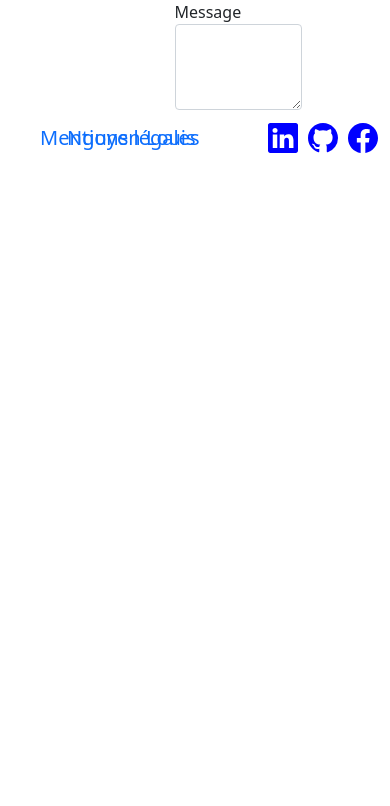
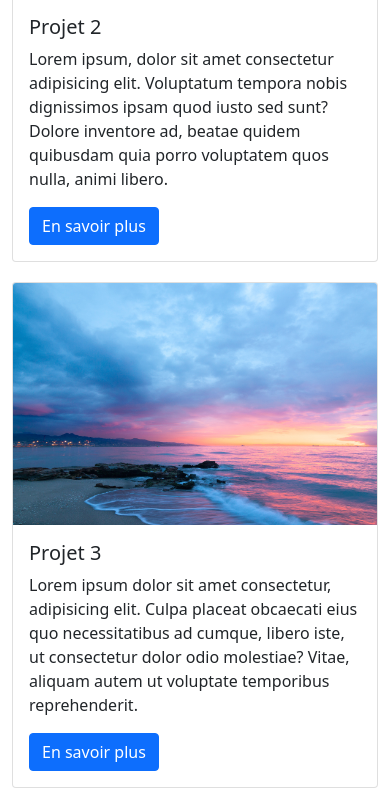
Before and after one commit to Azlou77/boostrap-project, a PHP site: page /project/index.html in a window 390 px wide; the page is wider, and only the part inside the window is pictured. Shown: the part 2324-3130 px from the top of that part. Before the commit the page ends 2477 px from the top of that part, so only its background shows below. Run offline with PHP 8.4, Linux system fonts and the light colour scheme.

Commit message:
add responsive projects section

```diff
--- a/project/css/style.css
+++ b/project/css/style.css
@@ -37,6 +37,18 @@
     }
 
 }
+/*project section*/
+@media (max-width: 768px) {
+    .card{
+        margin-bottom: 20px;
+    }
+    .card-img-top{
+        width: 100%;
+        margin-top: auto;
+    }
+
+}
+
 
 /*footer*/
 footer svg{
--- a/project/index.html
+++ b/project/index.html
@@ -318,11 +318,10 @@
     <section class="container">
         <h2>Mon portfolio</h2>
         <p>Projets pro et perso</p>
-
             <div class="row">
                 <!-- Card bootstrap-->
-            <div class="col-3">
-                <div class="card" style="width: 18rem;">
+                <div class="col-md-4 col-lg-3">
+                    <div class="card">
                         <img class="card-img-top" src="img/forest.jpg" alt="forest image">
                         <div class="card-body">
                             <h5 class="card-title">Projet 1</h5>
@@ -333,37 +332,43 @@
                 </div>
 
                 <!-- Card bootstrap-->
-                <div class="col-3">
-                    <div class="card" style="width: 18rem;">
+                <div class="col-md-4 col-lg-3">
+                    <div class="card">
                         <img class="card-img-top" src="img/nature.jpg" alt="Card image cap">
                         <div class="card-body">
                             <h5 class="card-title">Projet 2</h5>
-                          <p class="card-text">Lorem ipsum, dolor sit amet consectetur adipisicing elit. Voluptatum tempora nobis dignissimos ipsam quod iusto sed sunt? Dolore inventore ad, beatae quidem quibusdam quia porro voluptatem quos nulla, animi libero.</p>
+                            <p class="card-text">Lorem ipsum, dolor sit amet consectetur adipisicing elit. Voluptatum tempora nobis
+                                dignissimos ipsam quod iusto sed sunt? Dolore inventore ad, beatae quidem quibusdam quia porro
+                                voluptatem quos nulla, animi libero.</p>
                             <a href="#" class="btn btn-primary">En savoir plus</a>
                         </div>
                     </div>
                 </div>
 
                 <!-- Card bootstrap-->
-            <div class="col-3">
-                <div class="card" style="width: 18rem;">
-
+                <div class="col-md-4 col-lg-3">
+                    <div class="card">
                         <img class="card-img-top" src="img/ocean.jpg" alt="Card image cap">
                         <div class="card-body">
                             <h5 class="card-title">Projet 3</h5>
-                      <p class="card-text">Lorem ipsum dolor sit amet consectetur, adipisicing elit. Culpa placeat obcaecati eius quo necessitatibus ad cumque, libero iste, ut consectetur dolor odio molestiae? Vitae, aliquam autem ut voluptate temporibus reprehenderit.</p>
+                            <p class="card-text">Lorem ipsum dolor sit amet consectetur, adipisicing elit. Culpa placeat obcaecati eius
+                                quo necessitatibus ad cumque, libero iste, ut consectetur dolor odio molestiae? Vitae, aliquam autem ut
+                                voluptate temporibus reprehenderit.</p>
                             <a href="#" class="btn btn-primary">En savoir plus</a>
                         </div>
                     </div>
                 </div>
-            <div class="col-3">
+
+
                     <!-- Card bootstrap-->
-            <div class="col-3">
-                <div class="card" style="width: 18rem;">
+                    <div class="col-md-4 col-lg-3">
+                        <div class="card">
                             <img class="card-img-top" src="img/sun.jpg" alt="Card image cap">
                             <div class="card-body">
                                 <h5 class="card-title">Projet 4</h5>
-                      <p class="card-text">Lorem ipsum, dolor sit amet consectetur adipisicing elit. Perferendis magni suscipit eligendi nam mollitia voluptates deleniti laudantium necessitatibus unde enim. Consequuntur rem quis ipsum consequatur assumenda repellat nisi, sunt dolore.</p>
+                                <p class="card-text">Lorem ipsum, dolor sit amet consectetur adipisicing elit. Perferendis magni
+                                    suscipit eligendi nam mollitia voluptates deleniti laudantium necessitatibus unde enim. Consequuntur
+                                    rem quis ipsum consequatur assumenda repellat nisi, sunt dolore.</p>
                                 <a href="#" class="btn btn-primary">En savoir plus</a>
                             </div>
                         </div>
@@ -403,7 +408,6 @@
                                 <label for="exampleFormControlTextarea1">Message</label>
                                 <textarea class="form-control" id="exampleFormControlTextarea1" rows="3"></textarea>
                               </div>
-
                             </div>
                           </form>
                     </div>
```
Lines whose indentation alone changed are shown as unchanged.
